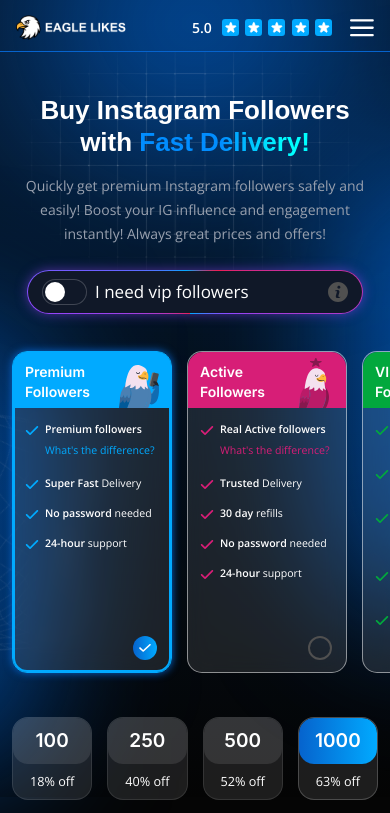
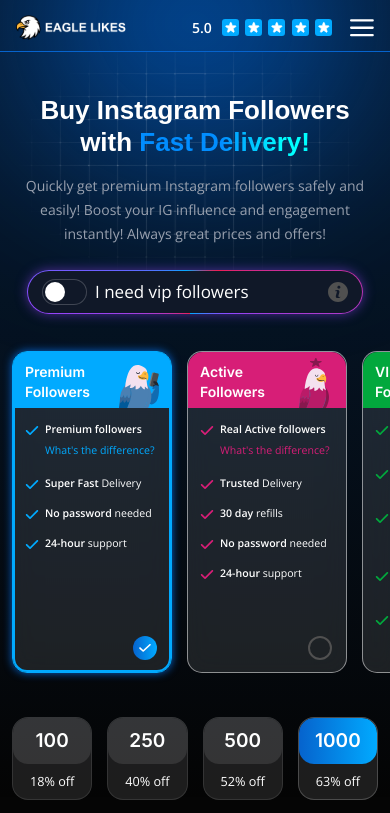
Before and after one commit to vikramkumartejani/Eagle-Likes, a Next.js app: page / in a window 390 px wide. Shown: the top 813 px of the page. Built offline with nearby package versions, Linux system fonts and the light colour scheme; a web font is replaced by a local one.

Commit message:
removed shadow and grid on mobile

```diff
--- a/app/components/hero/BackgroundElements.tsx
+++ b/app/components/hero/BackgroundElements.tsx
@@ -12,7 +12,7 @@
 );
 
 export const HeroRightImage = () => (
-    <div className="hidden lg:block absolute right-0 top-[22px] w-[213px] h-[447px] shrink-0 aspect-213/447 z-0">
+    <div className="md:block hidden absolute right-0 top-[22px] w-[213px] h-[447px] shrink-0 aspect-213/447 z-0">
         <HeroNetRight
             className="w-full h-full"
             preserveAspectRatio="xMidYMid meet"
@@ -21,7 +21,7 @@
 );
 
 export const HeroLeftImage = () => (
-    <div className="absolute z-10 left-0 top-80 sm:top-120 w-[177px] h-[422px] shrink-0 aspect-177/422">
+    <div className="md:block hidden absolute z-10 left-0 top-80 sm:top-120 w-[177px] h-[422px] shrink-0 aspect-177/422">
         <HeroNetLeft
             className="w-full h-full"
             preserveAspectRatio="xMidYMid meet"
@@ -31,7 +31,7 @@
 
 export const LeftShadow = () => (
     <div
-        className="absolute -z-10 -right-[123px] top-[10%] blur-[70px] lg:blur-[100px] lg:-right-[479px] lg:top-[380px] w-[170px] h-[460px] lg:w-[579px] lg:h-[579px] shrink-0 rounded-[460px] lg:rounded-[579px]"
+        className="md:block hidden absolute -z-10 -right-[123px] top-[10%] blur-[70px] lg:blur-[100px] lg:-right-[479px] lg:top-[380px] w-[170px] h-[460px] lg:w-[579px] lg:h-[579px] shrink-0 rounded-[460px] lg:rounded-[579px]"
         style={{
             background: "rgba(0, 103, 219, 0.80)",
             // filter: "blur(100px)",
@@ -43,7 +43,7 @@
 
 export const RightShadow = () => (
     <div
-        className="absolute -z-10 -left-[143px] top-[20%] blur-[70px] lg:blur-[100px] lg:-left-[352px] lg:top-[280px] w-[179px] h-[457px] lg:w-[579px] lg:h-[579px] shrink-0 rounded-[457px] lg:rounded-[579px]"
+        className="md:block hidden absolute -z-10 -left-[143px] top-[20%] blur-[70px] lg:blur-[100px] lg:-left-[352px] lg:top-[280px] w-[179px] h-[457px] lg:w-[579px] lg:h-[579px] shrink-0 rounded-[457px] lg:rounded-[579px]"
         style={{
             background: "rgba(0, 103, 219, 0.80)",
             // filter: "blur(100px)",
```
